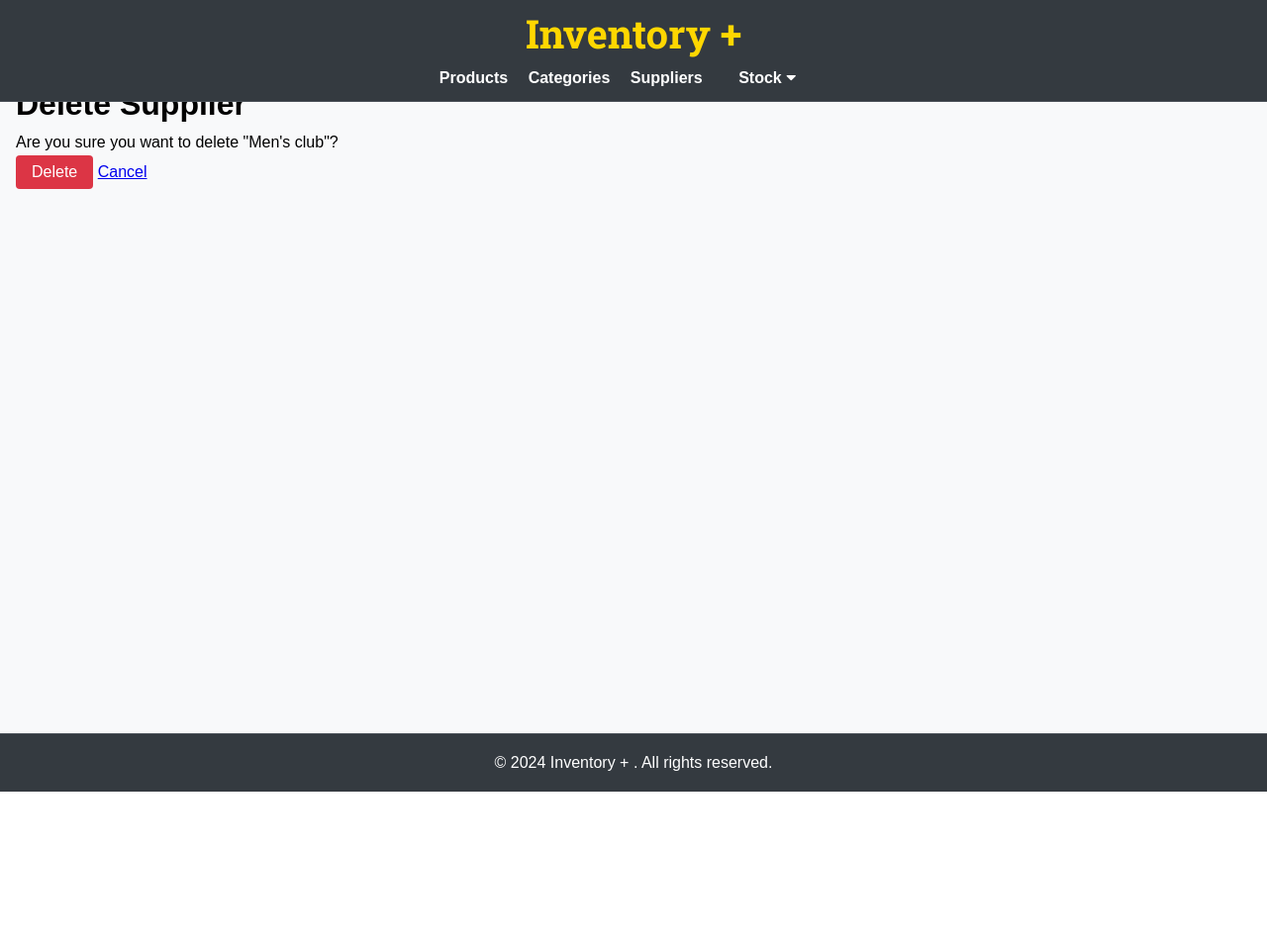
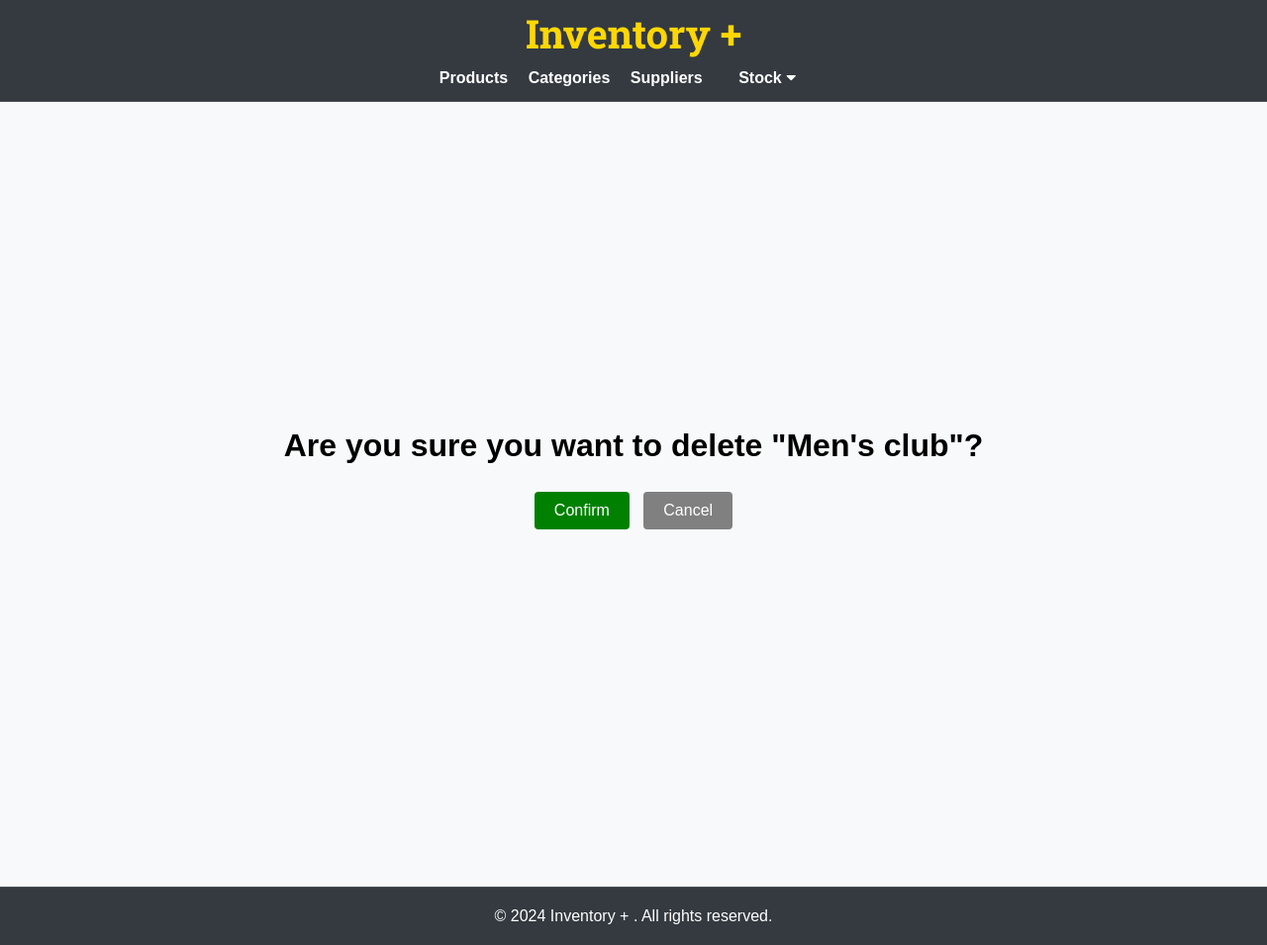
Before and after one commit to Mohamedabdullhaleam/Django-Inventory, a Django app: page /suppliers/4/delete/ in a window 1280 px wide. Shown: the whole page at 99% size. Before the commit the page ends 800 px from the top, so only its background shows below. Run offline with Django 3.2, Linux system fonts and the light colour scheme; data comes from the database, SQL or seed files in the repository; both versions use the stored data as it was after the commit.

Commit message:
delete confirmation all working

```diff
--- a/InventoryPlus/inventory/templates/inventory/stock_status.html
+++ b/InventoryPlus/inventory/templates/inventory/stock_status.html
@@ -29,7 +29,7 @@
         </tbody>
     </table>
     <div style="margin-top: 20px;">
-        <a href="{% url 'category_list' %}" style="color: #007bff; text-decoration: none; font-size: 16px;"> <i class="fas fa-arrow-left"></i> Back to Category List</a>
+        <a href="{% url 'product_list' %}" style="color: #007bff; text-decoration: none; font-size: 16px;"> <i class="fas fa-arrow-left"></i> Back to Product List</a>
     </div>
 
 </div>
--- a/InventoryPlus/inventory/templates/inventory/supplier_confirm_delete.html
+++ b/InventoryPlus/inventory/templates/inventory/supplier_confirm_delete.html
@@ -1,10 +1,14 @@
 {% extends "base.html" %}
+
 {% block content %}
-<h1>Delete Supplier</h1>
-<p>Are you sure you want to delete "{{ supplier.name }}"?</p>
-<form method="POST">
-    {% csrf_token %}
-    <button type="submit" class="btn btn-danger">Delete</button>
-    <a href="{% url 'supplier_list' %}" class="btn btn-secondary">Cancel</a>
-</form>
+<div style="display: flex; justify-content: center; align-items: center; height: 100vh; text-align: center;">
+    <div>
+        <h1>Are you sure you want to delete "{{ supplier.name }}"?</h1>
+        <form method="POST" style="margin-top: 20px;">
+            {% csrf_token %}
+            <button type="submit" style="background-color: green; color: white; padding: 10px 20px; border: none; cursor: pointer; margin-right: 10px;">Confirm</button>
+            <button type="button" onclick="window.location.href='{% url 'supplier_list' %}'" style="background-color: gray; color: white; padding: 10px 20px; border: none; cursor: pointer;">Cancel</button>
+        </form>
+    </div>
+</div>
 {% endblock %}
--- a/InventoryPlus/inventory/views.py
+++ b/InventoryPlus/inventory/views.py
@@ -40,7 +40,7 @@ def product_edit(request, pk):
 
 def product_delete(request, pk):
     product = get_object_or_404(Product, pk=pk)
-    if request.method == 'POST':
+    if request.method == "POST":
         product.delete()
         return redirect('product_list')
     return render(request, 'inventory/product_confirm_delete.html', {'product': product})
```
Also changed, not shown: InventoryPlus/inventory/templates/inventory/product_confirm_delete.html (+10 -6 lines), InventoryPlus/inventory/templates/inventory/product_detail.html (+3 -7 lines), InventoryPlus/inventory/templates/inventory/supplier_list.html (+3 -17 lines), InventoryPlus/db.sqlite3, InventoryPlus/media/product_images/20150122_213326.jpg (deleted), InventoryPlus/media/product_images/20150122_213326_DHunYSu.jpg (deleted), InventoryPlus/media/product_images/20150122_213326_X1ddP6c.jpg (deleted), InventoryPlus/media/product_images/app-development_MngsNOY.png (added), InventoryPlus/media/product_images/undefined_Certificate.png (deleted), InventoryPlus/media/supplier_logos/20150122_213326.jpg (deleted), InventoryPlus/media/supplier_logos/20150122_213326_4wmgtg6.jpg (deleted), InventoryPlus/media/supplier_logos/349_lcwaikiki1.jpg (added), InventoryPlus/media/supplier_logos/download.png (added), 1 other file.
